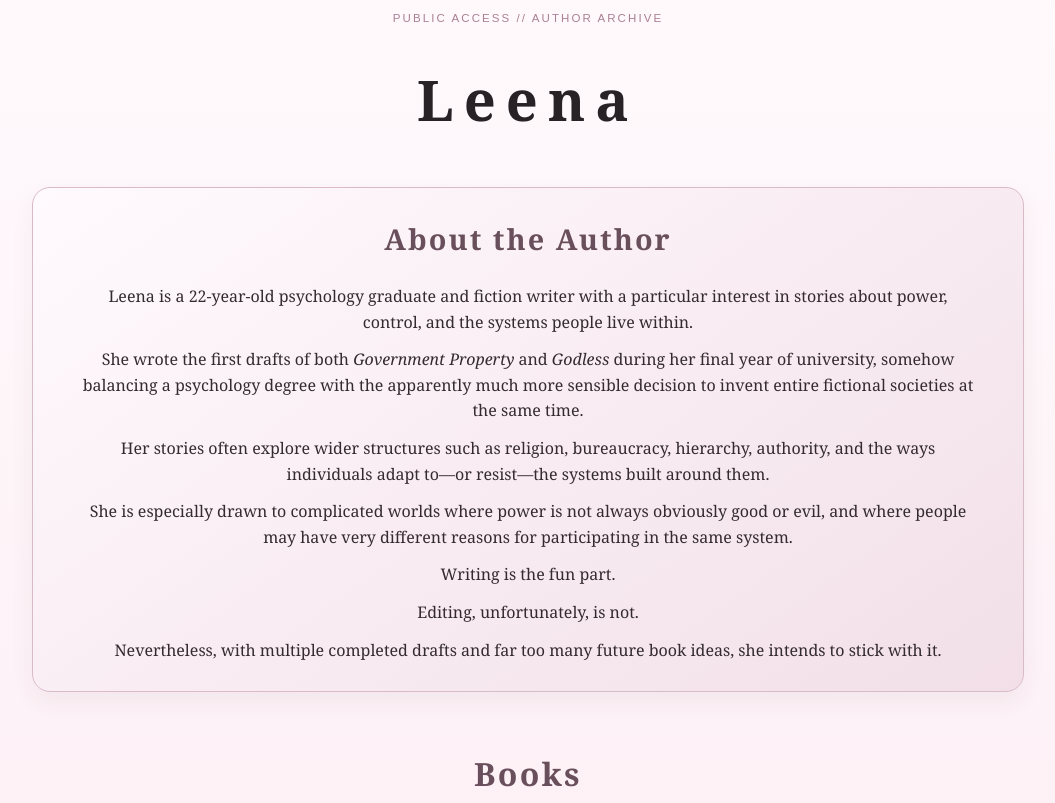
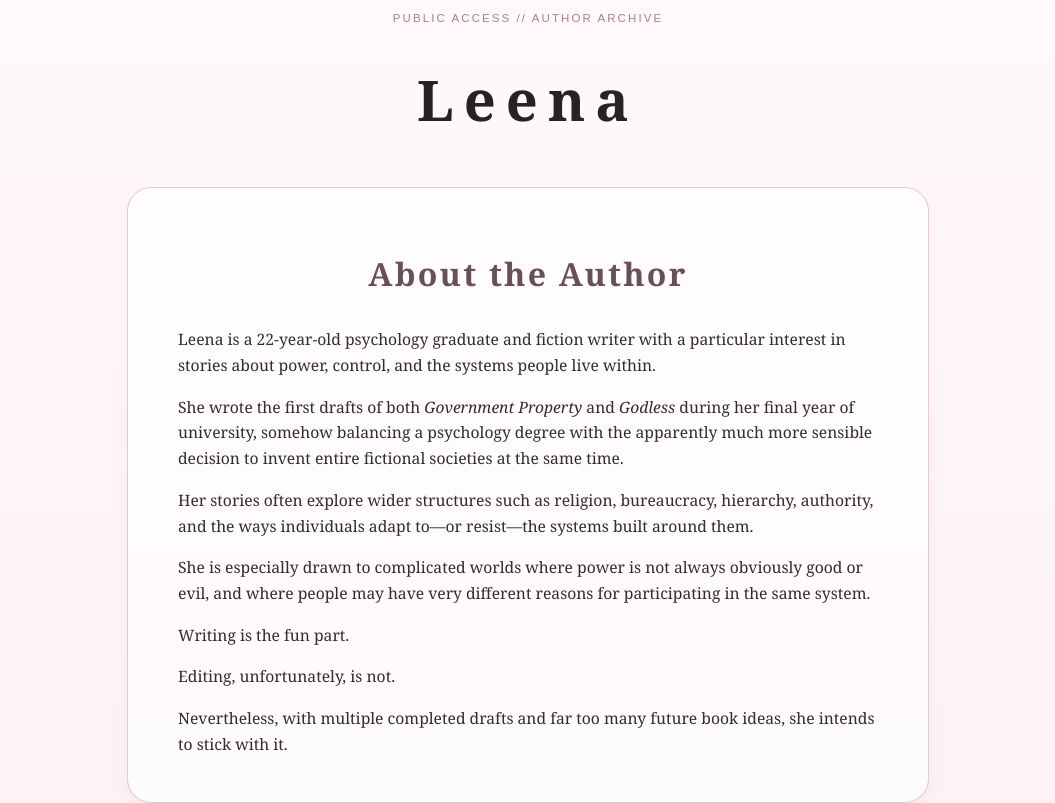
Before and after one commit to L-EE-NA/L-EE-NA.github.io, a plain HTML site: page index.html in a window 1280 px wide. Shown: the top 803 px of the page, without its empty margins (112-1167 px from the left). Drawn offline with Linux system fonts and the light colour scheme.

Commit message:
Update style.css

```diff
--- a/style.css
+++ b/style.css
@@ -524,59 +524,37 @@
 
 
 /* =========================================================
-   ABOUT THE AUTHOR - FINAL CARD DESIGN
-   Wider, flatter and uses the same soft gradient as
-   the book-cover placeholders.
+   ABOUT THE AUTHOR - TYPOGRAPHY POLISH
+   Keeps the card centred but makes the biography easier
+   and more natural to read.
    ========================================================= */
 
 .about-section {
-  max-width: 900px;
+  padding: 30px 50px;
 
-  margin: 30px auto 60px auto;
+  border-color: rgba(216, 186, 201, 0.75);
 
-  padding: 28px 45px;
-
-  text-align: center;
-
-  line-height: 1.6;
-
-  /* Same colour family as the empty book covers */
-  background: linear-gradient(
-    145deg,
-    #fffafd,
-    #f2dfe8
-  );
-
-  border: 1px solid #d8bac9;
-
-  border-radius: 18px;
-
-  box-shadow: 0 10px 25px rgba(73, 45, 59, 0.06);
+  box-shadow: 0 8px 22px rgba(73, 45, 59, 0.04);
 }
 
 
-/* =========================================================
-   ABOUT THE AUTHOR TITLE
-   Keeps the heading elegant without dominating the card.
-   ========================================================= */
-
+/* Keep the heading centred */
 .about-section h2 {
-  margin-top: 0;
-  margin-bottom: 22px;
-
-  font-size: 1.8rem;
+  text-align: center;
 }
 
 
-/* =========================================================
-   ABOUT THE AUTHOR PARAGRAPHS
-   Tighter spacing makes the whole card shorter.
-   ========================================================= */
+/* Biography text */
+.about-section p {
+  max-width: 720px;
 
-.about-section p {
-  margin: 0 0 12px 0;
+  margin-left: auto;
+  margin-right: auto;
+  margin-bottom: 14px;
+
+  text-align: left;
+
+  font-size: 0.98rem;
+
+  line-height: 1.65;
 }
-
-.about-section p:last-child {
-  margin-bottom: 0;
-}
```
